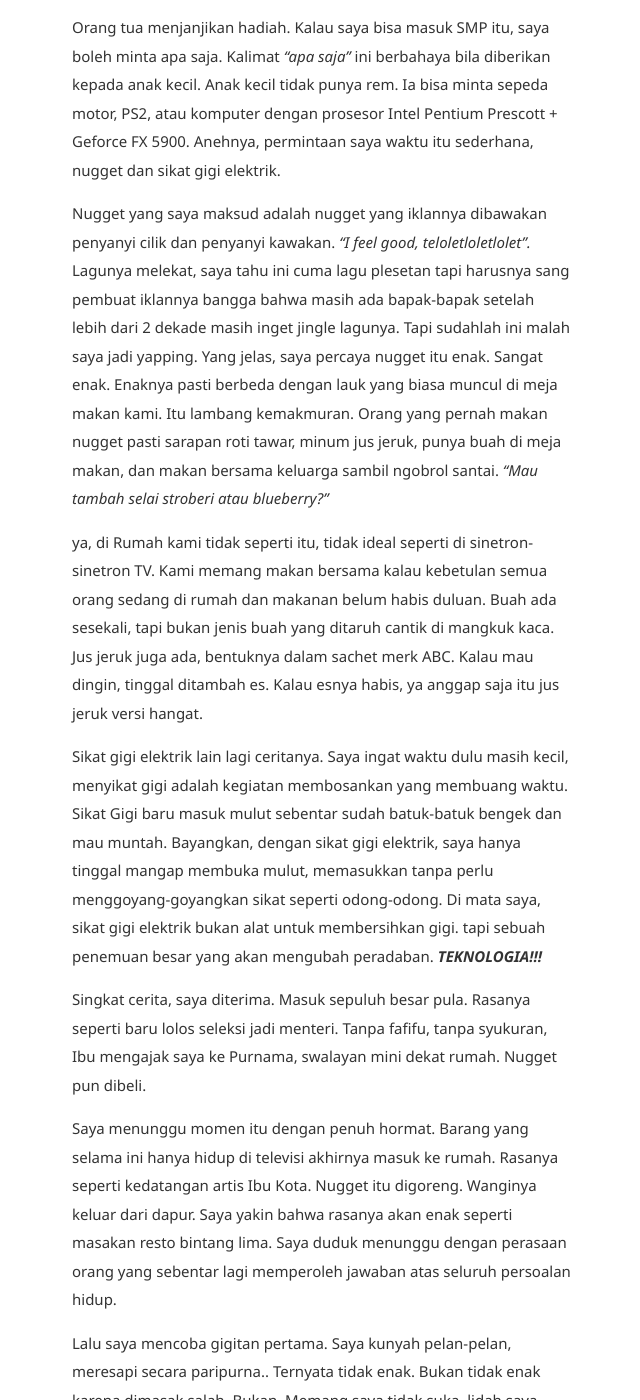
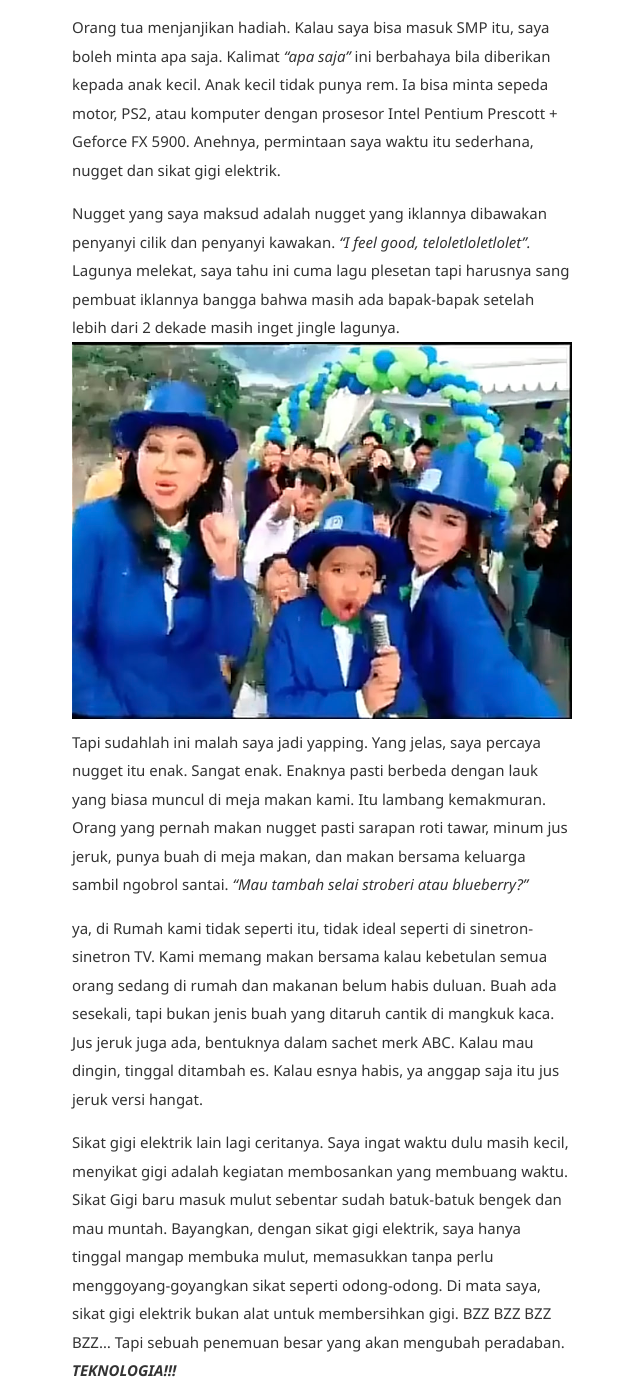
Before and after one commit to harjunacandra/harjuna.github.io, a Jekyll site: the page built from _posts/2026-09-30-Boleh-Minta-Apa-Saja.md, in a window 1280 px wide and 1400 px high, scrolled down 493 px. Shown: the whole window, without its empty margins (318-958 px from the left). Built offline with Jekyll 4.4.1, drawn with Linux system fonts in a browser that asks for light colours; some of the changed text lies outside the part shown.

Commit message:
Fix spelling and add images in blog post
Corrected spelling of 'Pepsodent Electra' and added images for nugget and toothbrush.

```diff
--- a/_posts/2026-09-30-Boleh-Minta-Apa-Saja.md
+++ b/_posts/2026-09-30-Boleh-Minta-Apa-Saja.md
@@ -10,11 +10,13 @@ Orang tua menjanjikan hadiah. Kalau saya bisa masuk SMP itu, saya boleh minta ap
 
 Nugget yang saya maksud adalah nugget yang iklannya dibawakan penyanyi cilik dan penyanyi kawakan.
 _“I feel good, teloletloletlolet”._ Lagunya melekat, saya tahu ini cuma lagu plesetan tapi harusnya sang pembuat iklannya bangga bahwa masih ada bapak-bapak setelah lebih dari 2 dekade masih inget jingle lagunya.
+![Nugget](/assets/images/general/so-good.jpg)
 Tapi sudahlah ini malah saya jadi yapping. Yang jelas, saya percaya nugget itu enak. Sangat enak. Enaknya pasti berbeda dengan lauk yang biasa muncul di meja makan kami. Itu lambang kemakmuran. Orang yang pernah makan nugget pasti sarapan roti tawar, minum jus jeruk, punya buah di meja makan, dan makan bersama keluarga sambil ngobrol santai. _“Mau tambah selai stroberi atau blueberry?”_
 
 ya, di Rumah kami tidak seperti itu, tidak ideal seperti di sinetron-sinetron TV. Kami memang makan bersama kalau kebetulan semua orang sedang di rumah dan makanan belum habis duluan. Buah ada sesekali, tapi bukan jenis buah yang ditaruh cantik di mangkuk kaca. Jus jeruk juga ada, bentuknya dalam sachet merk ABC. Kalau mau dingin, tinggal ditambah es. Kalau esnya habis, ya anggap saja itu jus jeruk versi hangat.
 
-Sikat gigi elektrik lain lagi ceritanya. Saya ingat waktu dulu masih kecil, menyikat gigi adalah kegiatan membosankan yang membuang waktu. Sikat Gigi baru masuk mulut sebentar sudah batuk-batuk bengek dan mau muntah. Bayangkan, dengan sikat gigi elektrik, saya hanya tinggal mangap membuka mulut, memasukkan tanpa perlu menggoyang-goyangkan sikat seperti odong-odong. Di mata saya, sikat gigi elektrik bukan alat untuk membersihkan gigi. tapi sebuah penemuan besar yang akan mengubah peradaban. _**TEKNOLOGIA!!!**_
+Sikat gigi elektrik lain lagi ceritanya. Saya ingat waktu dulu masih kecil, menyikat gigi adalah kegiatan membosankan yang membuang waktu. Sikat Gigi baru masuk mulut sebentar sudah batuk-batuk bengek dan mau muntah. Bayangkan, dengan sikat gigi elektrik, saya hanya tinggal mangap membuka mulut, memasukkan tanpa perlu menggoyang-goyangkan sikat seperti odong-odong. Di mata saya, sikat gigi elektrik bukan alat untuk membersihkan gigi. BZZ BZZ BZZ BZZ... Tapi sebuah penemuan besar yang akan mengubah peradaban. _**TEKNOLOGIA!!!**_
+
 
 Singkat cerita, saya diterima. Masuk sepuluh besar pula. Rasanya seperti baru lolos seleksi jadi menteri. Tanpa fafifu, tanpa syukuran, Ibu mengajak saya ke Purnama, swalayan mini dekat rumah. Nugget pun dibeli.
 
```
Also changed, not shown: other parts of _posts/2026-09-30-Boleh-Minta-Apa-Saja.md (+2 -2 lines).
